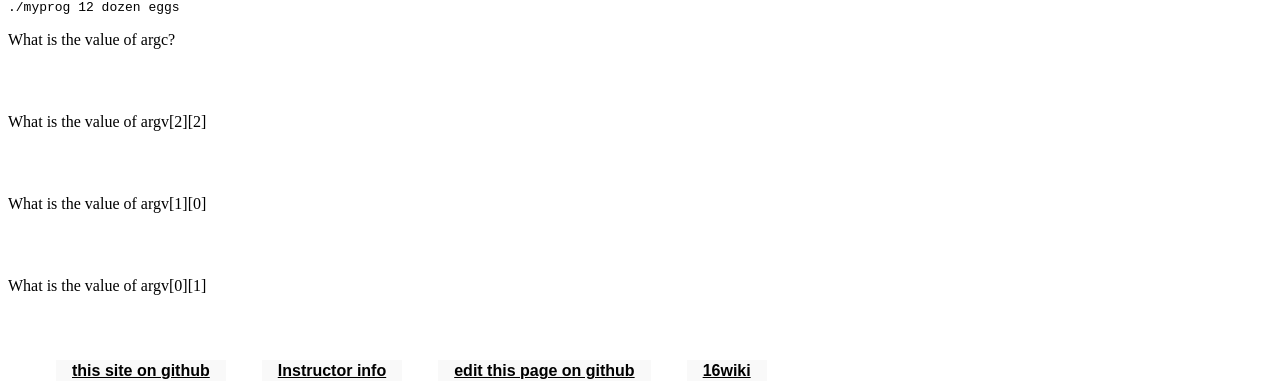
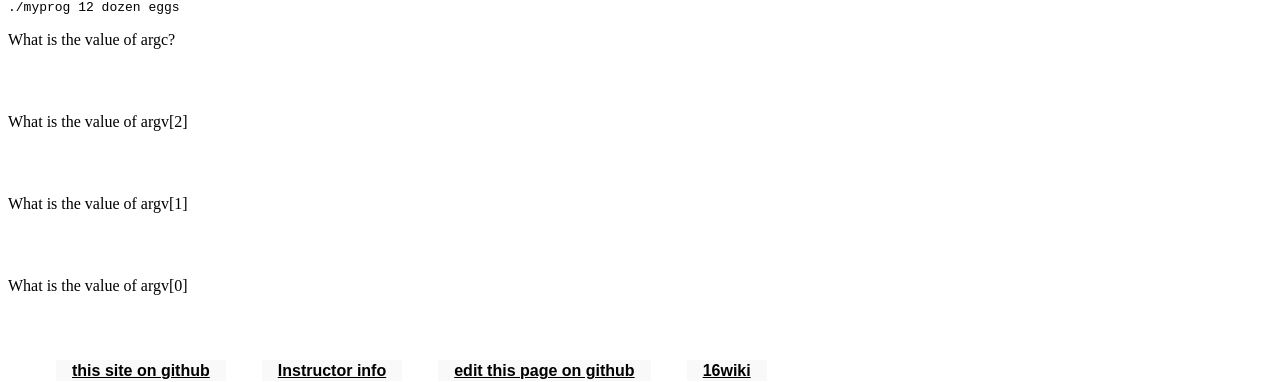
Before and after one commit to ucsb-cs16-s16/https-ucsb-cs16-s17.github.io, a Jekyll site: the page built from _hwk/h08.md, in a window 1280 px wide. Shown: the part 1734-2116 px from the top of the page. Built offline with Jekyll 4.4.1, drawn with Linux system fonts in a browser that asks for light colours; part of the change alters nothing that is shown.

Commit message:
Update h08.md

```diff
--- a/_hwk/h08.md
+++ b/_hwk/h08.md
@@ -86,11 +86,11 @@ int main() {
 What is the value of argc?
 <div style="margin-bottom:4em"></div>
 
-What is the value of argv[2][2]
+What is the value of argv[2]
 <div style="margin-bottom:4em"></div>
 
-What is the value of argv[1][0]
+What is the value of argv[1]
 <div style="margin-bottom:4em"></div>
 
-What is the value of argv[0][1]
+What is the value of argv[0]
 <div style="margin-bottom:4em"></div>
```
